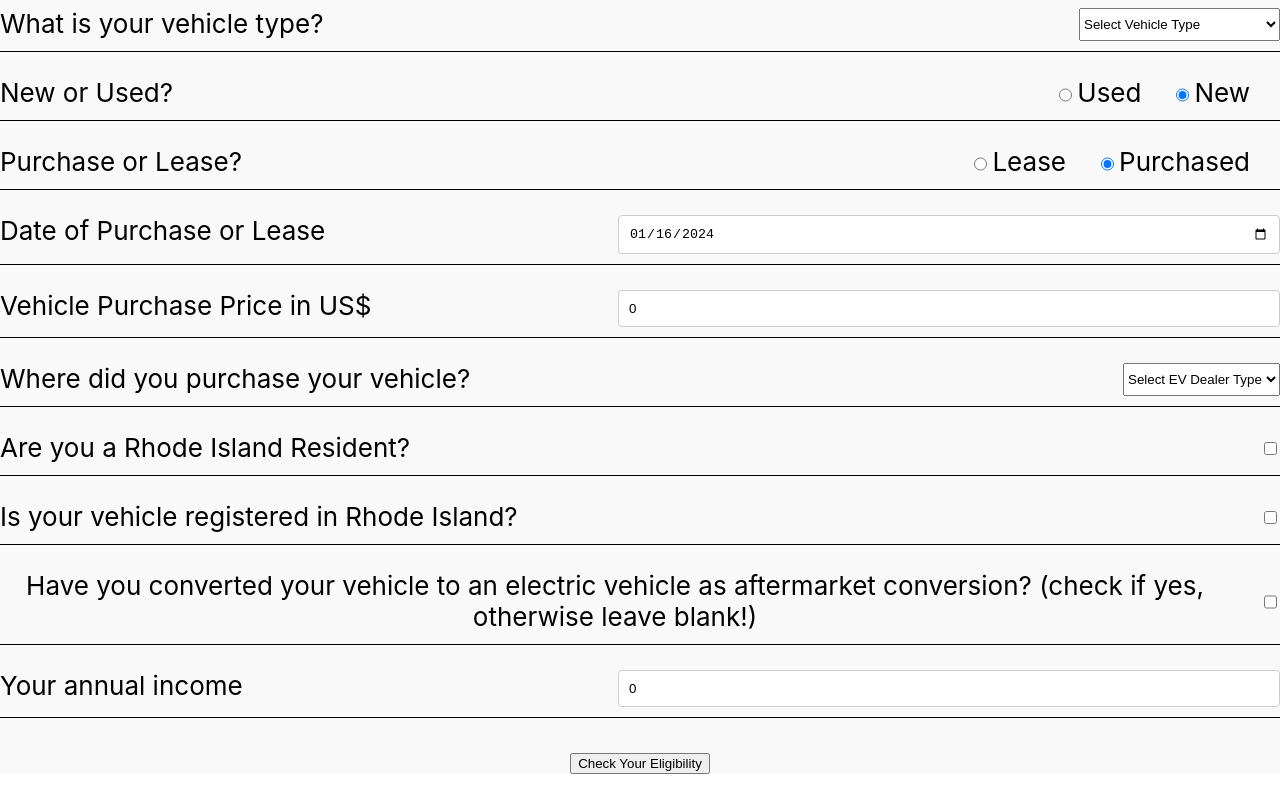
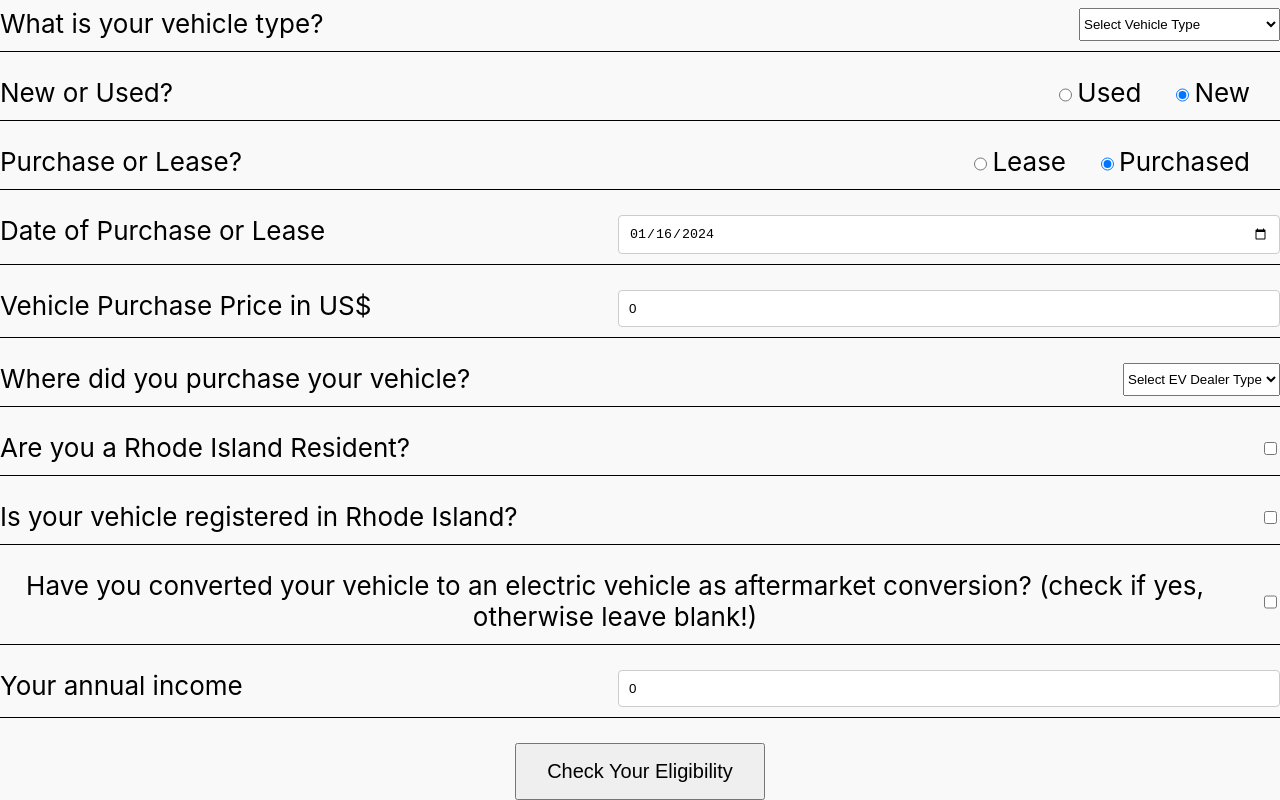
Before and after one commit to vohoanvu/Drive-EV-Qualifier, a React (Create React App) app: page / in a window 1280 px wide. Shown: the part 188-988 px from the top of the page. Before the commit the page ends 962 px from the top, so only its background shows below. Built offline with nearby package versions, Linux system fonts and the light colour scheme.

Commit message:
POC done

```diff
--- a/src/App.tsx
+++ b/src/App.tsx
@@ -1,17 +1,31 @@
-import React from 'react';
+import React, { useState } from 'react';
 import './App.css';
 import { BrowserRouter as Router, Route, Routes } from 'react-router-dom';
-import FormComponent from './components/EligibilityFormComponent';
+import EligibilityFormComponent from './components/EligibilityFormComponent';
 import ResultComponent from './components/ResultComponent';
 
 function App() {
+  const [eligibilityResult, setEligibilityResult] = useState({
+    isEligible: false,
+    message: '',
+    rebateAmount: 0
+  });
+
   return (
     <div className="App">
       <header className="App-header">
         <Router>
           <Routes>
-            <Route path="/" element={<FormComponent/>} />
-            <Route path="/result" element={<ResultComponent/>} />
+            <Route
+              path="/"
+              element={
+                <EligibilityFormComponent setEligibilityResult={setEligibilityResult} />
+              }
+            />
+            <Route
+              path="/result"
+              element={<ResultComponent {...eligibilityResult} />}
+            />
           </Routes>
         </Router>
       </header>
--- a/src/components/EligibilityFormComponent.tsx
+++ b/src/components/EligibilityFormComponent.tsx
@@ -4,9 +4,20 @@ import { DealerTypes, EligibleVehicleTypes } from '../typings/constanst';
 import { FormSelect, FormInput, FormCheckbox, FormDoubleCheckbox  } from './FormInput';
 import { LeaseTermForm, OOSDealerNameForm } from './OptionalForm';
 import { EVehicle } from '../services/EVehicle';
+import { useNavigate } from 'react-router-dom';
 
-const EligibilityFormComponent: React.FC = () =>
+type EligibilityFormComponentProps = {
+    setEligibilityResult: React.Dispatch<React.SetStateAction<{
+        isEligible: boolean;
+        message: string;
+        rebateAmount: number;
+    }>>
+};
+
+const EligibilityFormComponent: React.FC<EligibilityFormComponentProps> = ({ setEligibilityResult }) =>
 {
+    const navigate = useNavigate();
+
     const [formState, setFormState] = useState<DriveEVRebateEligibilityForm>({
         vehicleType: '',
         purchaseOrLeaseDate: new Date(),
@@ -36,7 +47,15 @@ const EligibilityFormComponent: React.FC = () =>
         console.log('EV Drive Eligibility: ', isEligible);
         console.log('Rebate Amount: ', rebateAmount);
 
-        // Additional handling can be done here (e.g., displaying results to the user)
+        // Set the eligibility result
+        setEligibilityResult({
+            isEligible: isEligible,
+            message: isEligible ? "Congratulations! You are eligible for the Drive EV program!" : "Sorry, you are not eligible!",
+            rebateAmount: rebateAmount
+        });
+
+        // Navigate to the results page
+        navigate('/result');
     };
 
     const vehicleOptions = [
@@ -165,7 +184,15 @@ const EligibilityFormComponent: React.FC = () =>
                     value={formState?.income ?? 0}
                     onChange={(e) => setFormState({ ...formState, income: Number(e.target.value) })}
                 />
-                <button type="submit">Check Your Eligibility</button>
+                <button
+                    type="submit"
+                    style={{
+                        padding: '15px 30px',
+                        fontSize: '20px',
+                        cursor: 'pointer',
+                    }}>
+                    Check Your Eligibility
+                    </button>
             </form>
         </div>
     );
--- a/src/components/ResultComponent.tsx
+++ b/src/components/ResultComponent.tsx
@@ -1,13 +1,39 @@
 import React from 'react';
+import { useNavigate } from 'react-router-dom';
 
-const ResultComponent: React.FC = () =>
+interface ResultComponentProps {
+    isEligible: boolean;
+    message: string;
+    rebateAmount: number;
+}
+
+const ResultComponent: React.FC<ResultComponentProps> = ({
+    isEligible,
+    message,
+    rebateAmount
+}) =>
 {
+    const navigate = useNavigate();
+
+    // Function to handle back button click
+    const handleBackClick = () => {
+        navigate('/');
+    };
+
+
     return (
       <div>
         <h1>Rebate Component</h1>
-            {/* Display Eligibility check and rebate calculation results here */}
+        <p>{message}</p>
+        {isEligible && (
+            <p>You are eligible for a rebate of ${rebateAmount.toFixed(2)}</p>
+        )}
+        {!isEligible && (
+            <p>Unfortunately, you are not eligible for a rebate.</p>
+        )}
+        <button onClick={handleBackClick}>Back to Form</button> {/* Back button */}
       </div>
     );
-}
+};
 
   export default ResultComponent;
```
Lines whose indentation alone changed are shown as unchanged.
